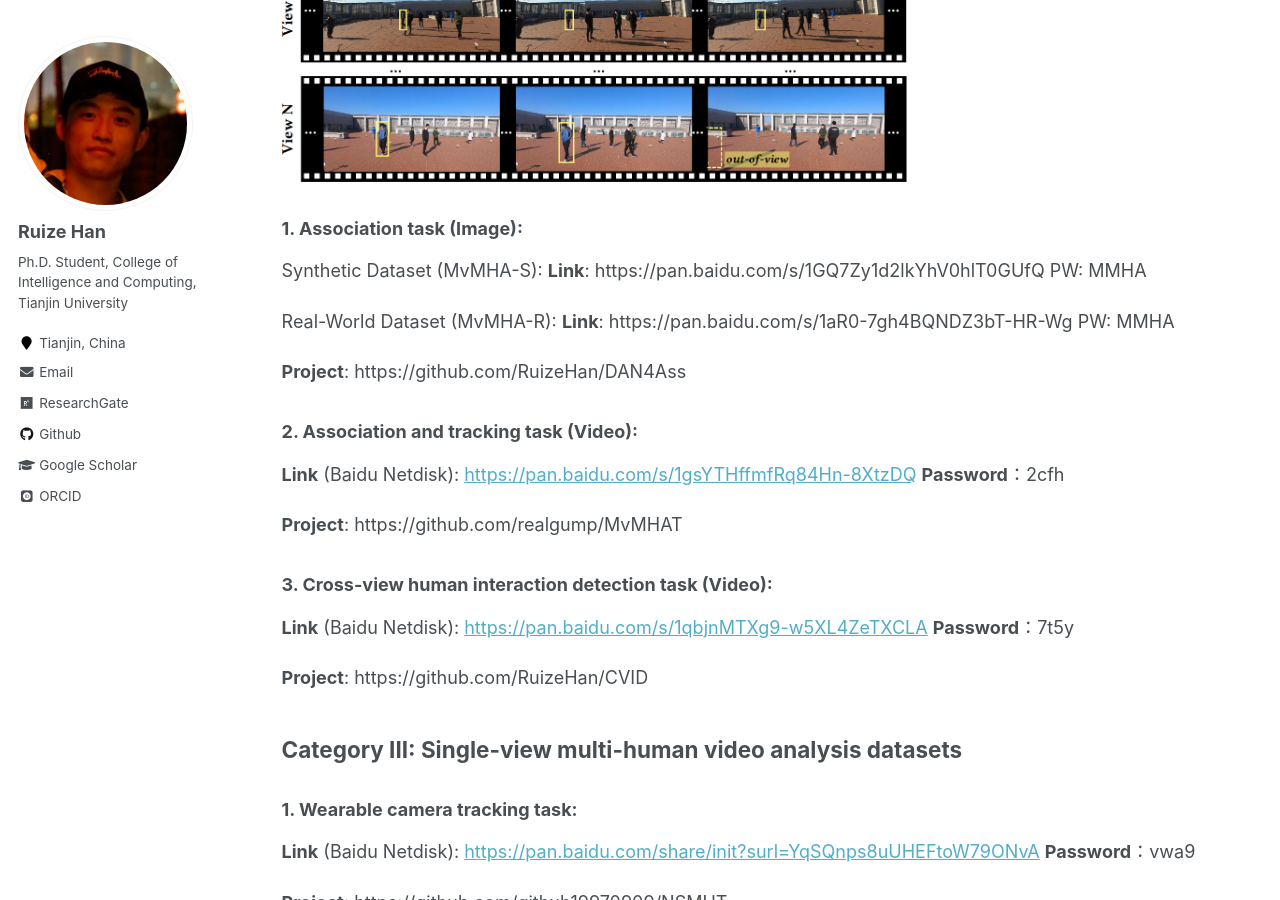
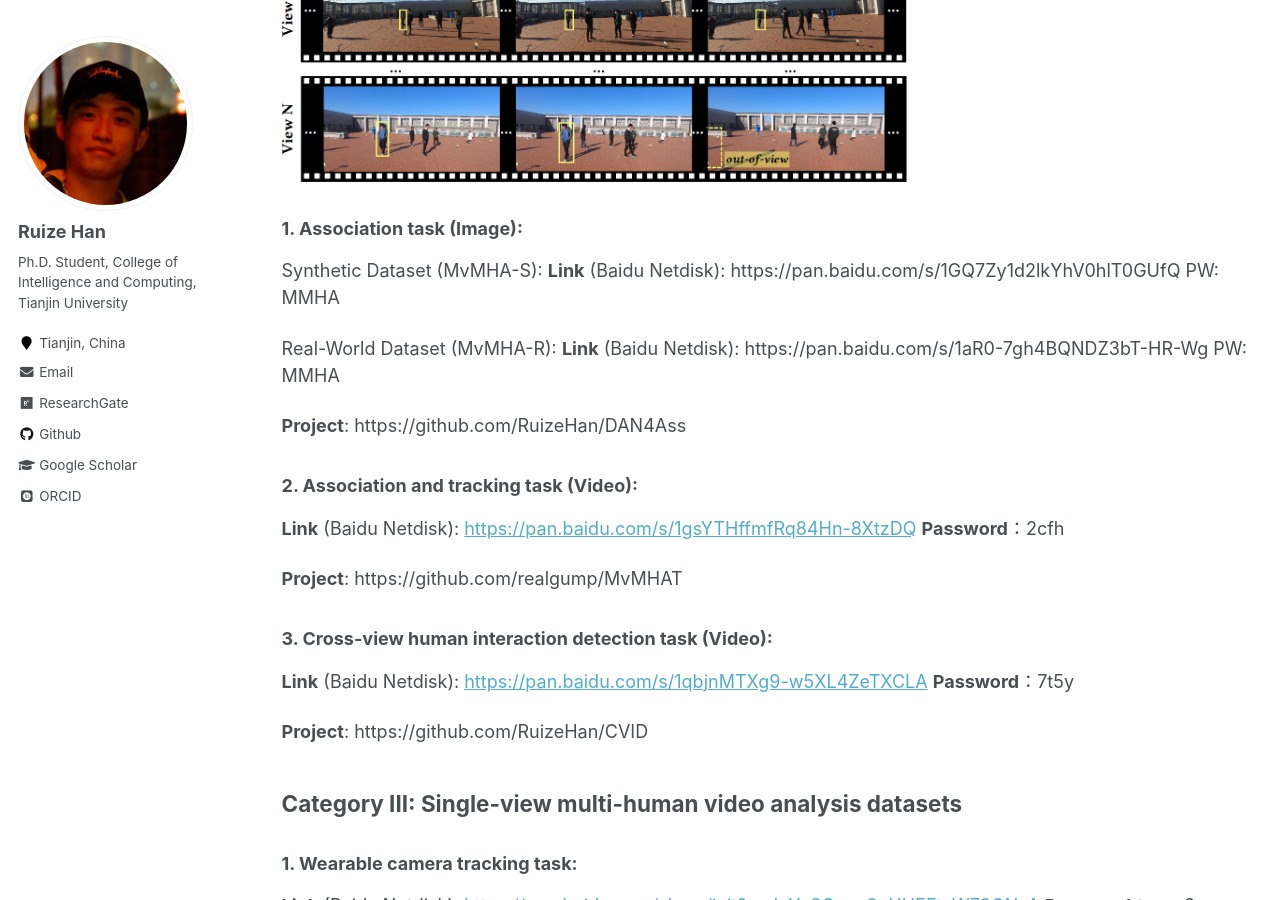
Before and after one commit to RuizeHan/RuizeHan.github.io, a Jekyll site: the page built from _pages/dataset.md, in a window 1280 px wide and 900 px high, scrolled down 1760 px. Built offline with Jekyll 4.4.1, drawn with Linux system fonts in a browser that asks for light colours; some web fonts are replaced.

Commit message:
Update dataset.md

```diff
--- a/_pages/dataset.md
+++ b/_pages/dataset.md
@@ -33,9 +33,9 @@ redirect_from:
 
 ### 1. Association task (Image):
 
-Synthetic Dataset (MvMHA-S): **Link**: https://pan.baidu.com/s/1GQ7Zy1d2lkYhV0hlT0GUfQ PW: MMHA
+Synthetic Dataset (MvMHA-S): **Link** (Baidu Netdisk): https://pan.baidu.com/s/1GQ7Zy1d2lkYhV0hlT0GUfQ PW: MMHA
 
-Real-World Dataset (MvMHA-R): **Link**: https://pan.baidu.com/s/1aR0-7gh4BQNDZ3bT-HR-Wg PW: MMHA
+Real-World Dataset (MvMHA-R): **Link** (Baidu Netdisk): https://pan.baidu.com/s/1aR0-7gh4BQNDZ3bT-HR-Wg PW: MMHA
 
 **Project**: https://github.com/RuizeHan/DAN4Ass
 
```
